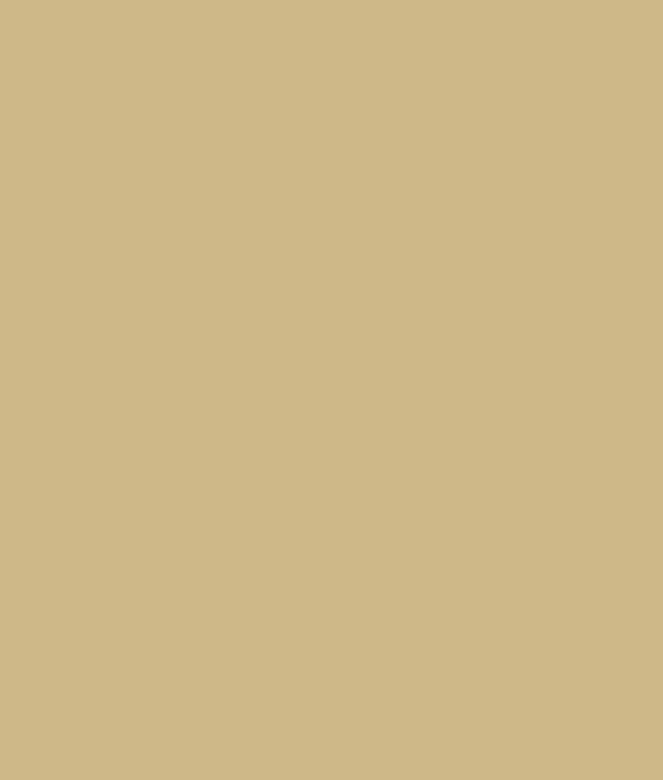
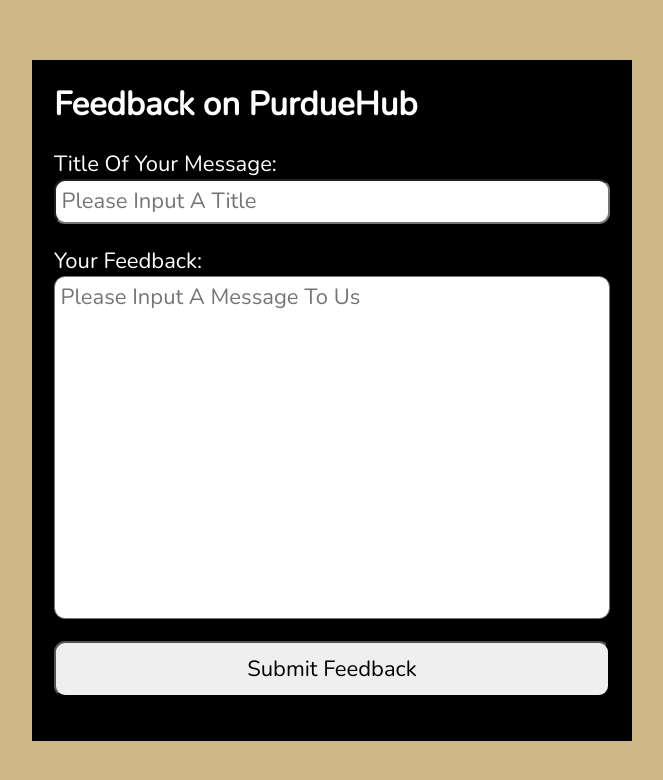
Before and after one commit to AdityaGupta03/PurdueHub, a React (Create React App) app in the folder register_ui/register-ui/: page /feedback in a window 1280 px wide. Before the commit this address had no page. Shown: the top 780 px of the page, without its empty margins (308-971 px from the left). Built offline with nearby package versions, Linux system fonts and the light colour scheme.

Commit message:
Created Feedback page

```diff
--- a/register_ui/register-ui/src/App.js
+++ b/register_ui/register-ui/src/App.js
@@ -13,6 +13,7 @@
 import VerifyEmail from './VerifyEmail';
 import ViewCalendar from './ViewCalendar';
 import ReportSubmission from './Report';
+import Feedback from './Feedback';
 
 import {BrowserRouter, Route, Routes} from 'react-router-dom';
 import './App.css' // This is a temporary file pulled from tutorial
@@ -42,6 +43,8 @@
         <Route path='/calendar' element={<ViewCalendar />} />
 
         <Route path='/report' element={<ReportSubmission />} />
+        <Route path='/feedback' element={<Feedback />} />
+
       </Routes>
     </BrowserRouter>
     </main>
--- a/register_ui/register-ui/src/Feedback.js
+++ b/register_ui/register-ui/src/Feedback.js
@@ -0,0 +1,81 @@
+
+import { set } from 'date-fns';
+import {useRef, useState, useEffect} from 'react';
+import React from 'react'
+import { Link, useNavigate } from 'react-router-dom';
+
+function Feedback() {
+
+    const [title, setTitle] = useState('');
+    const [message, setMessage] = useState('');
+    const [errMsg, setErrMsg] = useState('');
+    const [success, setSuccess] = useState(false);
+
+    const errRef = useRef(); /* Set focus on an error, to allow accessibility purposes */
+
+    useEffect(() => {
+        setErrMsg('');
+    }, [title, message])
+
+    const handleSubmit = async (e) => {
+        if(title === '') {
+            setErrMsg('Emtpy Title')
+            return
+        }
+        if(message === '') {
+            setErrMsg('Emtpy Message')
+            return
+        }
+        e.preventDefault();
+        setSuccess(true);
+    }
+    return (
+        <>
+            {success ? (
+                <div>
+                    <section>
+                        <h1>Feedback submitted, thank you!</h1>
+                        <p>
+                            <Link to="/">Back To Homepage</Link>
+                        </p>
+                    </section>
+                </div>
+            ) : (
+                <div>
+            <section style={{maxWidth: 'auto', minWidth: '600px'}}>
+                <h1>Feedback on PurdueHub</h1>
+                <p ref={errRef} className={errMsg ? "errmsg" : "offsreen"}>{errMsg}</p>
+                <form onSubmit={handleSubmit}>
+                    {/* Title */}
+                    <label htmlFor='title'>
+                        Title Of Your Message:
+                    </label>
+                    <input
+                        type="text"
+                        placeholder='Please Input A Title'
+                        id='title'
+                        autoComplete='off'
+                        onChange={(e) => setTitle(e.target.value)}
+                        required
+                    />
+                    <label htmlFor='message'>Your Feedback:</label>
+                    <textarea
+                        id='message'
+                        placeholder='Please Input A Message To Us'
+                        rows={11}
+                        cols={40}
+                        onChange={(e) => setMessage(e.target.value)}
+                        required
+                    />
+                    <button type='submit'>
+                        Submit Feedback
+                    </button>
+            </form>
+        </section>
+    </div>
+            )}
+        </>
+    )
+}
+
+export default Feedback
--- a/register_ui/register-ui/src/Home.js
+++ b/register_ui/register-ui/src/Home.js
@@ -19,6 +19,7 @@
       <p>An application targeted to students of Purdue University</p>
       <Link to="/userprofile">View Profile</Link>
       <Link to="/viewlist">View your user lists!</Link>
+      <Link to="/feedback">Provide Feedback</Link>
       <Link to="/viewprofile/testing">View testing's profile</Link>
       <Link to="/viewprofile/banned">View banned's profile</Link>
     </section>
```
